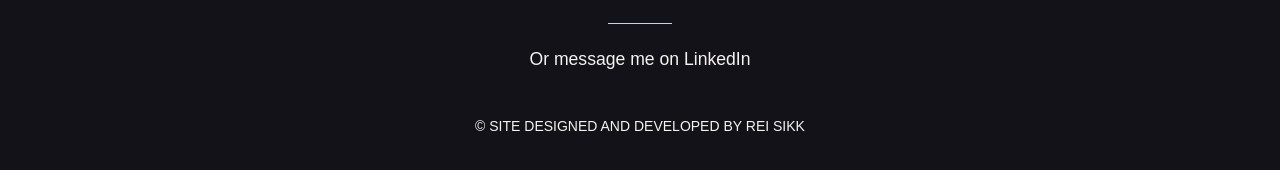
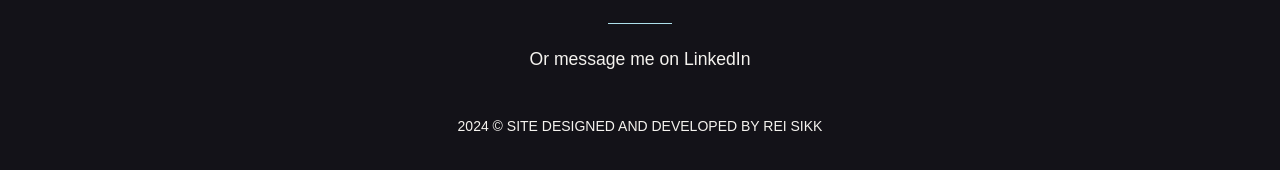
Before and after one commit to ReiSikk/portfolio, a React (Vite) app: page /projects in a window 1280 px wide. Shown: the part 1137-1307 px from the top of the page. Built offline with nearby package versions, Linux system fonts and the light colour scheme; no server answers; a web font is replaced by a local one.

Commit message:
footer update

```diff
--- a/src/Components/Footer.jsx
+++ b/src/Components/Footer.jsx
@@ -10,7 +10,7 @@ function Footer() {
         <div className="footer-lower">
             <p>Or message me on <span><a href="https://www.linkedin.com/in/rei-sikk-a642b9218/" target="_blank" rel="noreferrer" className="email-link footer-link">LinkedIn</a></span></p>
         </div>
-            <p className="copyright">© Site designed and developed by Rei Sikk</p>
+            <p className="copyright">2024 © Site designed and developed by Rei Sikk</p>
     </footer>
   )
 }
```
